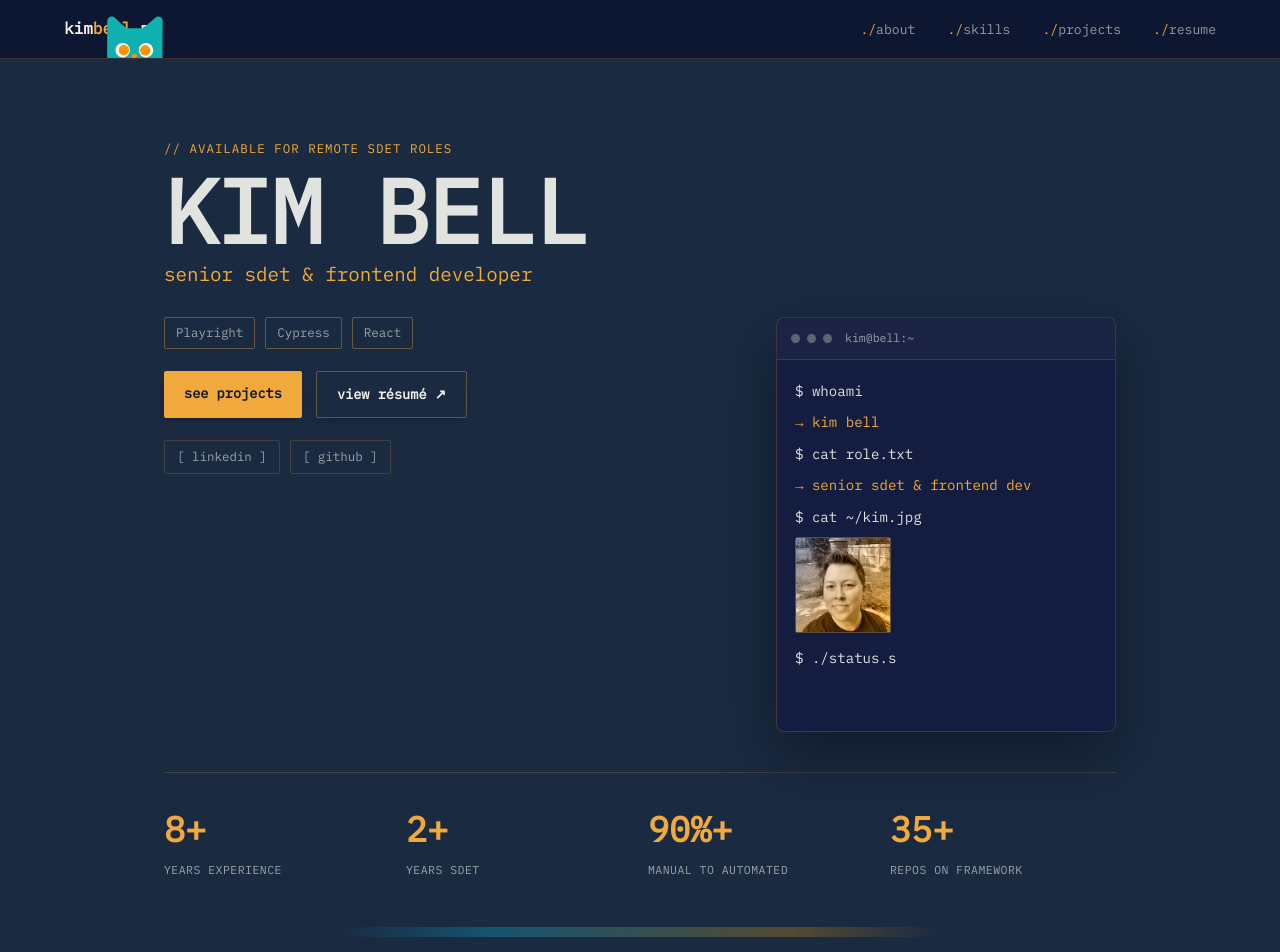
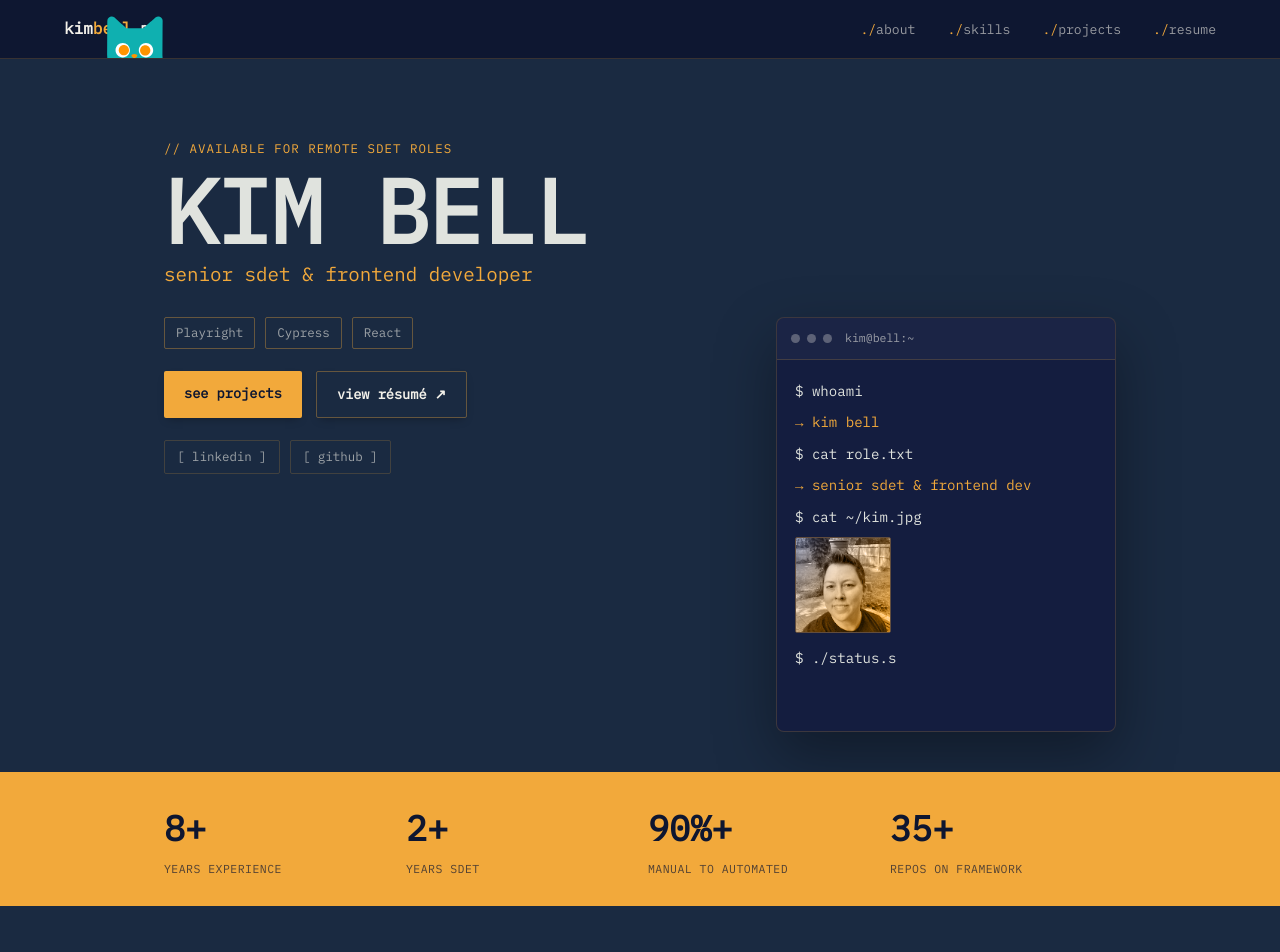
Before and after one commit to TzolkinB/portfolio-react, a React app: page / in a window 1280 px wide. Shown: the top 952 px of the page. Built offline with nearby package versions, Linux system fonts and the light colour scheme.

Commit message:
Flip stat band to full-bleed amber with navy text
Matches the design reference: amber background band edge-to-edge
across the viewport, navy stat values/labels, instead of amber text
on the navy page background.

```diff
--- a/src/assets/css/new.css
+++ b/src/assets/css/new.css
@@ -35,6 +35,7 @@ body {
   font-family: "Roboto Flex", Roboto, Helvetica, Arial, sans-serif;
   background-color: #1a2a41;
   color: #e0e3de;
+  overflow-x: hidden;
   --hr-line-offset: 25%;
   --gradient-left: #00d4ff;
   --gradient-right: #ffab00;
@@ -486,12 +487,23 @@ body {
 
 /* ---- Stat band ---- */
 .stat-band {
+  width: 100vw;
+  position: relative;
+  left: 50%;
+  right: 50%;
+  margin-top: 40px;
+  margin-left: -50vw;
+  margin-right: -50vw;
+  background: var(--amber);
+}
+
+.stat-band-inner {
+  max-width: var(--maxw);
+  margin: 0 auto;
+  padding: 28px var(--space-lg);
   display: grid;
   grid-template-columns: repeat(2, 1fr);
   gap: var(--space-lg) var(--space-md);
-  margin-top: 40px;
-  padding-top: 28px;
-  border-top: 1px solid var(--line);
 }
 
 .stat {
@@ -504,7 +516,7 @@ body {
   font-family: var(--font-mono);
   font-weight: 700;
   font-size: clamp(1.6rem, 4vw, 2.2rem);
-  color: var(--amber);
+  color: var(--navy);
 }
 
 .stat-label {
@@ -512,7 +524,7 @@ body {
   font-size: 0.72rem;
   letter-spacing: 0.04em;
   text-transform: uppercase;
-  color: var(--ink-dim);
+  color: rgba(14, 22, 48, 0.7);
 }
 
 /* ----- About ----- */
@@ -772,7 +784,7 @@ footer {
     grid-template-columns: 1fr 340px;
   }
 
-  .stat-band {
+  .stat-band-inner {
     grid-template-columns: repeat(4, 1fr);
   }
 
--- a/src/components/Home.tsx
+++ b/src/components/Home.tsx
@@ -109,9 +109,9 @@ function Home() {
           </div>
         </div>
 
+        <div className="stat-band" data-testid="stat-band">
           <div
-          className="stat-band"
-          data-testid="stat-band"
+            className="stat-band-inner"
             role="list"
             aria-label="Career highlights"
           >
@@ -123,6 +123,7 @@ function Home() {
             ))}
           </div>
         </div>
+      </div>
       <About id="about" />
       <Skills id="skills" />
       <Projects id="projects" />
```
Lines whose indentation alone changed are shown as unchanged.
